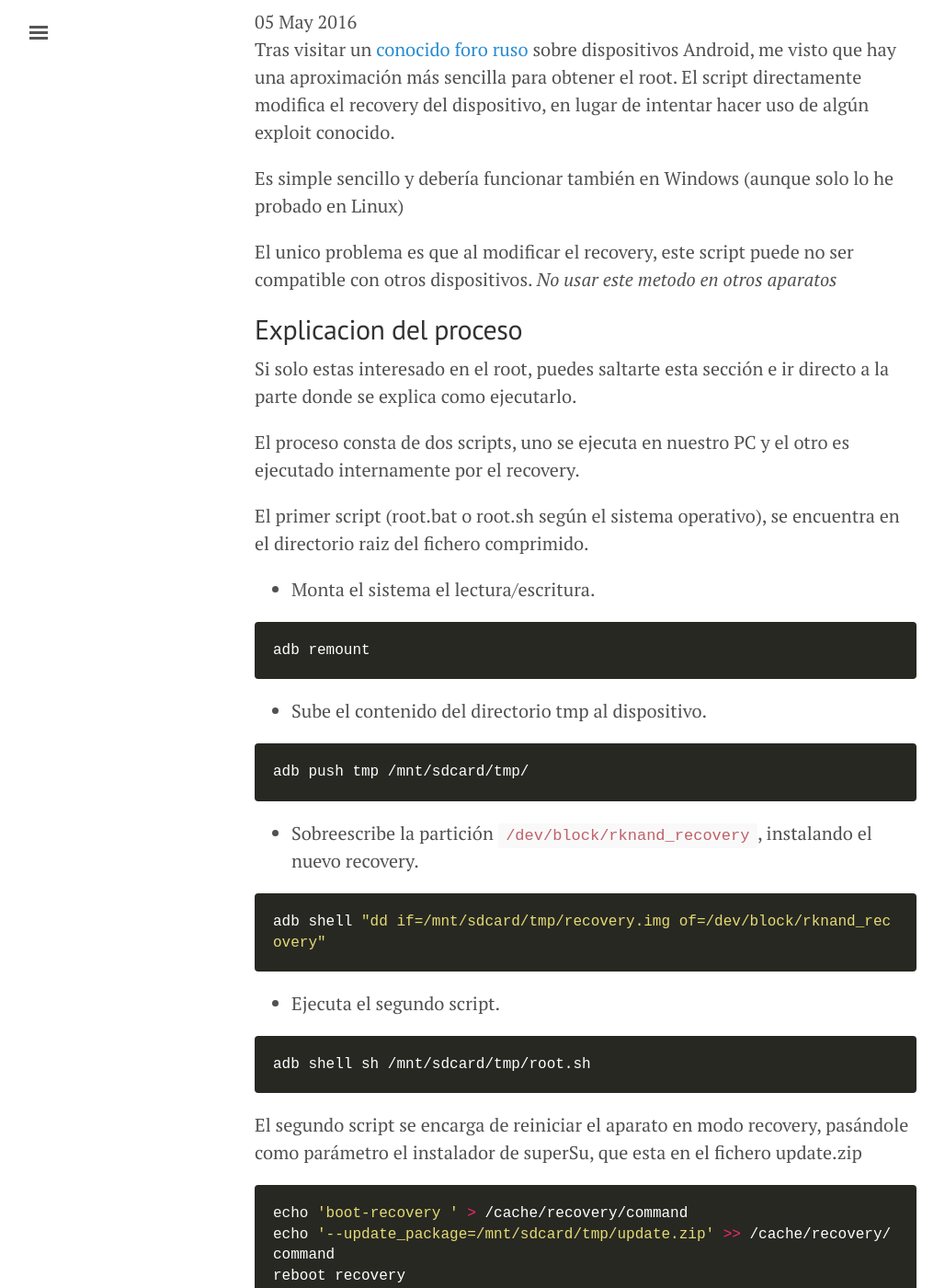
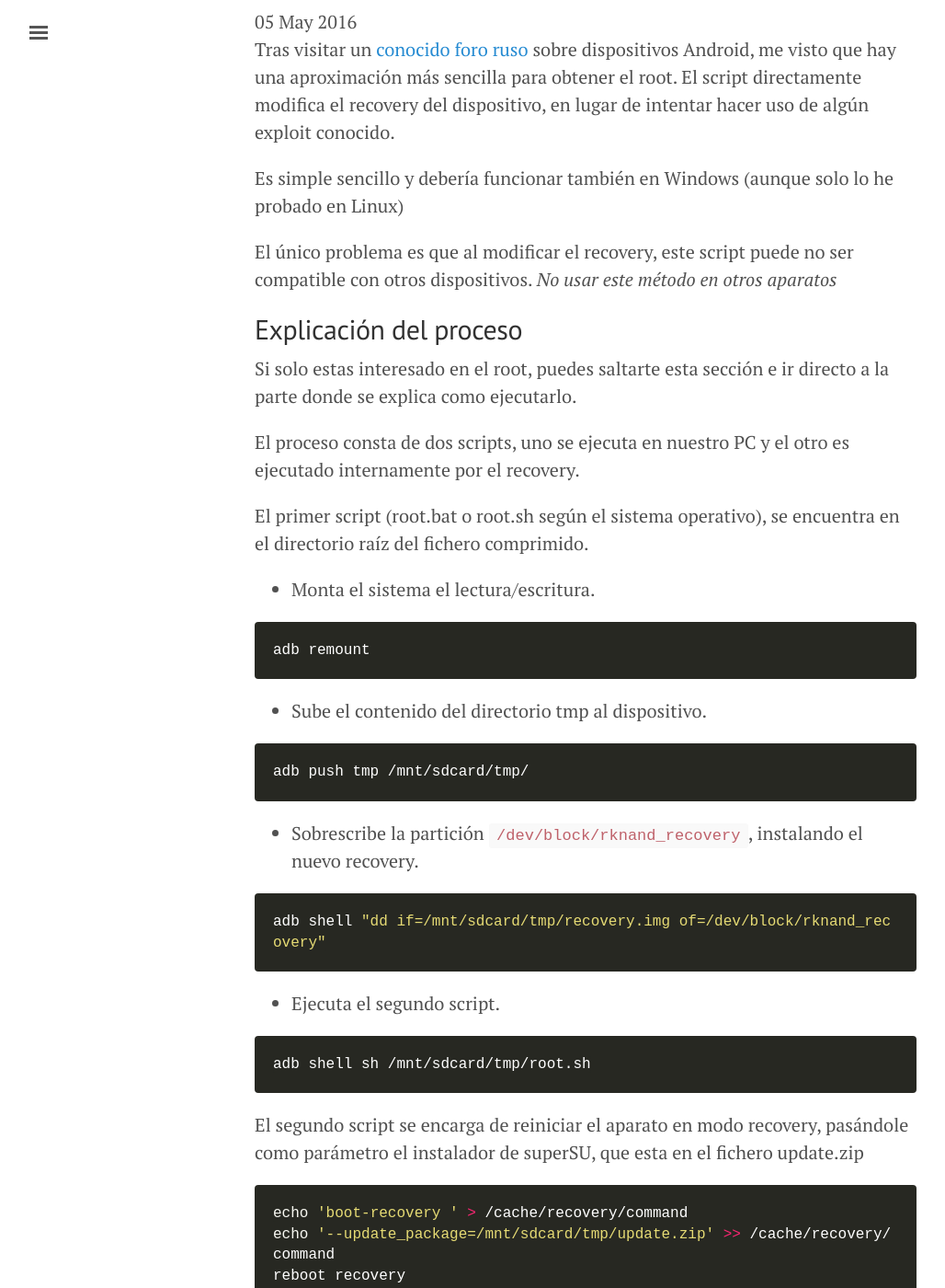
Before and after one commit to CGarces/CGarces.github.io, a Jekyll site: the page built from _posts/2016-05-05-Root-MXQ-4K-metodo-simplificado.md, in a window 1280 px wide and 1400 px high, scrolled down 215 px. Shown: the whole window at 92% size, without its empty margins (3-1031 px from the left). Built offline with Jekyll 4.4.1, drawn with Linux system fonts in a browser that asks for light colours; nearby versions of some CDN libraries; comment, search, counter and statistics services are not loaded; some of the changed text lies outside the part shown.

Commit message:
Fixed typo errors

````diff
--- a/_posts/2016-05-05-Root-MXQ-4K-metodo-simplificado.md
+++ b/_posts/2016-05-05-Root-MXQ-4K-metodo-simplificado.md
@@ -17,17 +17,17 @@ El script directamente modifica el recovery del dispositivo, en lugar de intenta
 
 Es simple sencillo y debería funcionar también en Windows (aunque solo lo he probado en Linux)
 
-El unico problema es que al modificar el recovery, este script puede no ser compatible con otros dispositivos. *No usar este metodo en otros aparatos*
+El único problema es que al modificar el recovery, este script puede no ser compatible con otros dispositivos. *No usar este método en otros aparatos*
 
 <!-- leer mas -->
 
-## Explicacion del proceso ##
+## Explicación del proceso ##
 
 Si solo estas interesado en el root, puedes saltarte esta sección e ir directo a la parte donde se explica como ejecutarlo.
 
 El proceso consta de dos scripts, uno se ejecuta en nuestro PC y el otro es ejecutado internamente por el recovery.
 
-El primer script (root.bat o root.sh según el sistema operativo), se encuentra en el directorio raiz del fichero comprimido.
+El primer script (root.bat o root.sh según el sistema operativo), se encuentra en el directorio raíz del fichero comprimido.
 
 * Monta el sistema el lectura/escritura.
 
@@ -41,7 +41,7 @@ adb remount
 adb push tmp /mnt/sdcard/tmp/
 ```
 
-* Sobreescribe la partición `/dev/block/rknand_recovery`, instalando el nuevo recovery.
+* Sobrescribe la partición `/dev/block/rknand_recovery`, instalando el nuevo recovery.
 
 ```shell
 adb shell "dd if=/mnt/sdcard/tmp/recovery.img of=/dev/block/rknand_recovery"
@@ -53,7 +53,7 @@ adb shell "dd if=/mnt/sdcard/tmp/recovery.img of=/dev/block/rknand_recovery"
 adb shell sh /mnt/sdcard/tmp/root.sh
 ```
 
-El segundo script se encarga de reiniciar el aparato en modo recovery, pasándole como parámetro el instalador de superSu, que esta en el fichero update.zip
+El segundo script se encarga de reiniciar el aparato en modo recovery, pasándole como parámetro el instalador de superSU, que esta en el fichero update.zip
 
 ```shell
 echo 'boot-recovery ' > /cache/recovery/command
````
Also changed, not shown: other parts of _posts/2016-05-05-Root-MXQ-4K-metodo-simplificado.md (+2 -2 lines).
